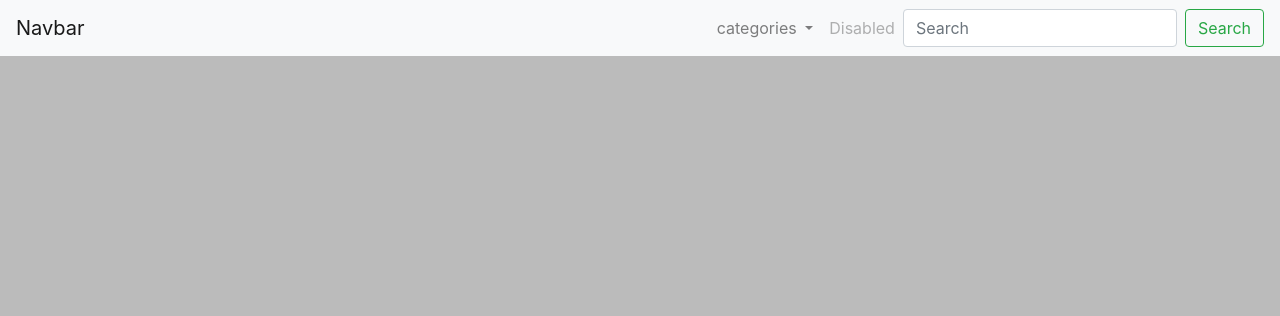
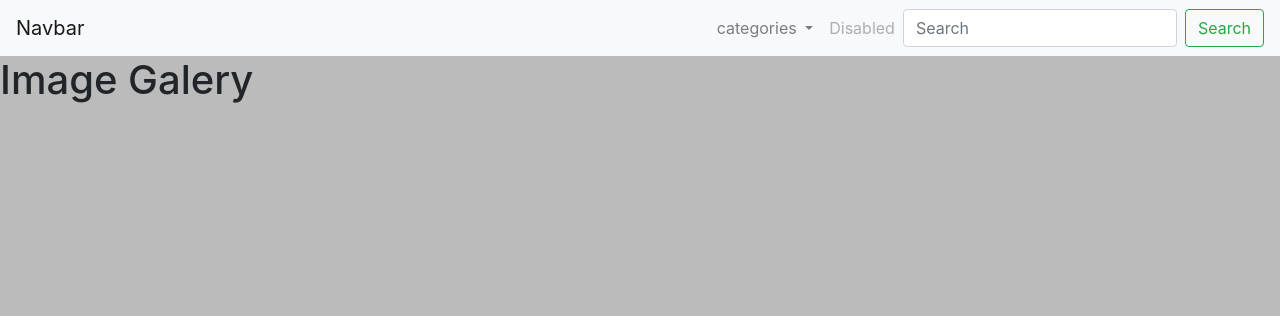
Before and after one commit to IreriVIkki/PersonalGaleryIP, a Django app: page / in a window 1280 px wide. Shown: the top 316 px of the page. Run offline with Django 3.2, Linux system fonts and the light colour scheme; data that the repository does not hold is empty; some libraries are stand-ins or nearby versions.

Commit message:
added a javascript file to the project and linked it successfully

```diff
--- a/galery/settings.py
+++ b/galery/settings.py
@@ -60,6 +60,7 @@ TEMPLATES = [
         'OPTIONS': {
             'context_processors': [
                 'django.template.context_processors.debug',
+                'django.template.context_processors.media',
                 'django.template.context_processors.request',
                 'django.contrib.auth.context_processors.auth',
                 'django.contrib.messages.context_processors.messages',
@@ -124,3 +125,5 @@ STATIC_URL = '/static/'
 STATICFILES_DIRS = [
     os.path.join(BASE_DIR, 'static'),
 ]
+MEDIA_URL = '/media/'
+MEDIA_ROOT = os.path.join(BASE_DIR, 'image')
--- a/photos/templates/home.html
+++ b/photos/templates/home.html
@@ -1,3 +1,9 @@
 {% extends 'layout/layout.html' %}
 {% block content %}
+<h1>Image Galery</h1>
+{% for image in images %}
+<a href="#{{image.name}}" id="click">
+    <img id="{{image.name}}" class="w-25" src="{{image.image.url}}" alt="Image">
+</a>
+{% endfor %}
 {% endblock content %}
--- a/photos/templates/layout/layout.html
+++ b/photos/templates/layout/layout.html
@@ -17,7 +17,7 @@
     {% endif %}
     {% block styles %}
     <link rel="stylesheet" href="{% static 'css/main.css' %}">
-    {% endblock %}
+    {% endblock styles %}
 </head>
 
 <body>
@@ -27,12 +27,15 @@
 
     <!-- Optional JavaScript -->
     <!-- jQuery first, then Popper.js, then Bootstrap JS, then Custom JS -->
-    <script src="https://code.jquery.com/jquery-3.3.1.slim.min.js" integrity="sha384-q8i/X+965DzO0rT7abK41JStQIAqVgRVzpbzo5smXKp4YfRvH+8abtTE1Pi6jizo"
+    <script src="https://code.jquery.com/jquery-3.3.1.min.js" integrity="sha256-FgpCb/KJQlLNfOu91ta32o/NMZxltwRo8QtmkMRdAu8="
         crossorigin="anonymous"></script>
     <script src="https://cdnjs.cloudflare.com/ajax/libs/popper.js/1.14.3/umd/popper.min.js" integrity="sha384-ZMP7rVo3mIykV+2+9J3UJ46jBk0WLaUAdn689aCwoqbBJiSnjAK/l8WvCWPIPm49"
         crossorigin="anonymous"></script>
     <script src="https://stackpath.bootstrapcdn.com/bootstrap/4.1.3/js/bootstrap.min.js" integrity="sha384-ChfqqxuZUCnJSK3+MXmPNIyE6ZbWh2IMqE241rYiqJxyMiZ6OW/JmZQ5stwEULTy"
         crossorigin="anonymous"></script>
+    {% block scripts %}
+    <script src="{% static 'js/scripts.js' %}"></script>
+    {% endblock scripts %}
 </body>
 
 </html>
--- a/photos/urls.py
+++ b/photos/urls.py
@@ -1,6 +1,11 @@
 from django.conf.urls import url
+from django.conf import settings
+from django.conf.urls.static import static
 from . import views
 
-urlpatterns=[
+urlpatterns = [
     url(r'^$', views.home, name='home')
 ]
+if settings.DEBUG:
+    urlpatterns += static(settings.MEDIA_URL,
+                          document_root=settings.MEDIA_ROOT)
--- a/photos/views.py
+++ b/photos/views.py
@@ -1,13 +1,14 @@
 from django.shortcuts import render, redirect
 from django.http import HttpResponse
+from .models import Image
 
 # Create your views here.
 
 
 def home(request):
+    images = Image.all_photos()
     context = {
-        'title': 'Galery'
+        'title': 'Galery',
+        'images': images
     }
-
-    # a retun value must have a get method to it
     return render(request, 'home.html', context)
--- /dev/null
+++ b/static/js/scripts.js
@@ -0,0 +1,6 @@
+$(document).ready(function () {
+    $('#click').click(function (e) {
+        e.preventDefault();
+        console.log('workd')
+    });
+});
```
Also changed, not shown: image/images/plex.jpeg (added), images/photos-ed_X4upBh5.jpg (added).
